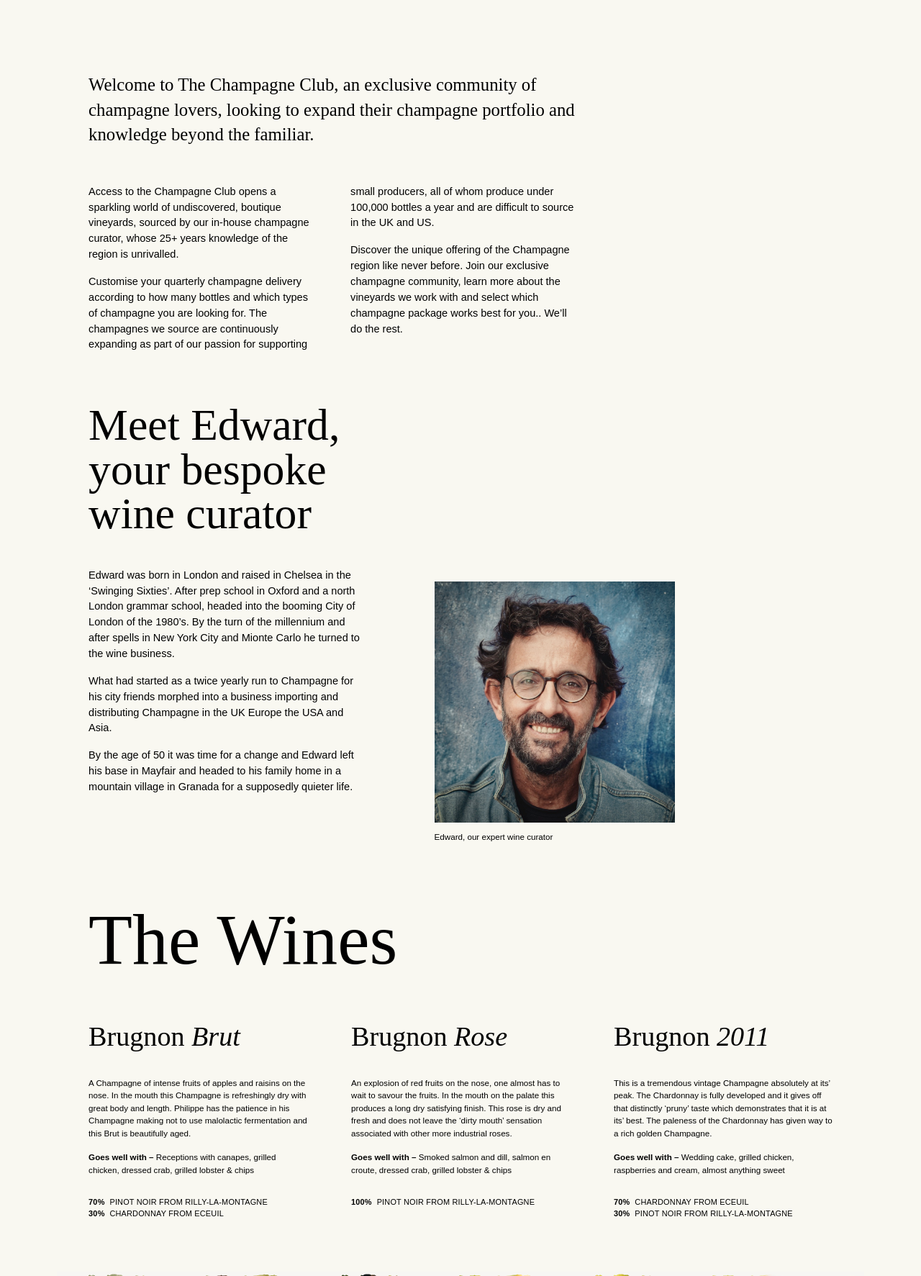
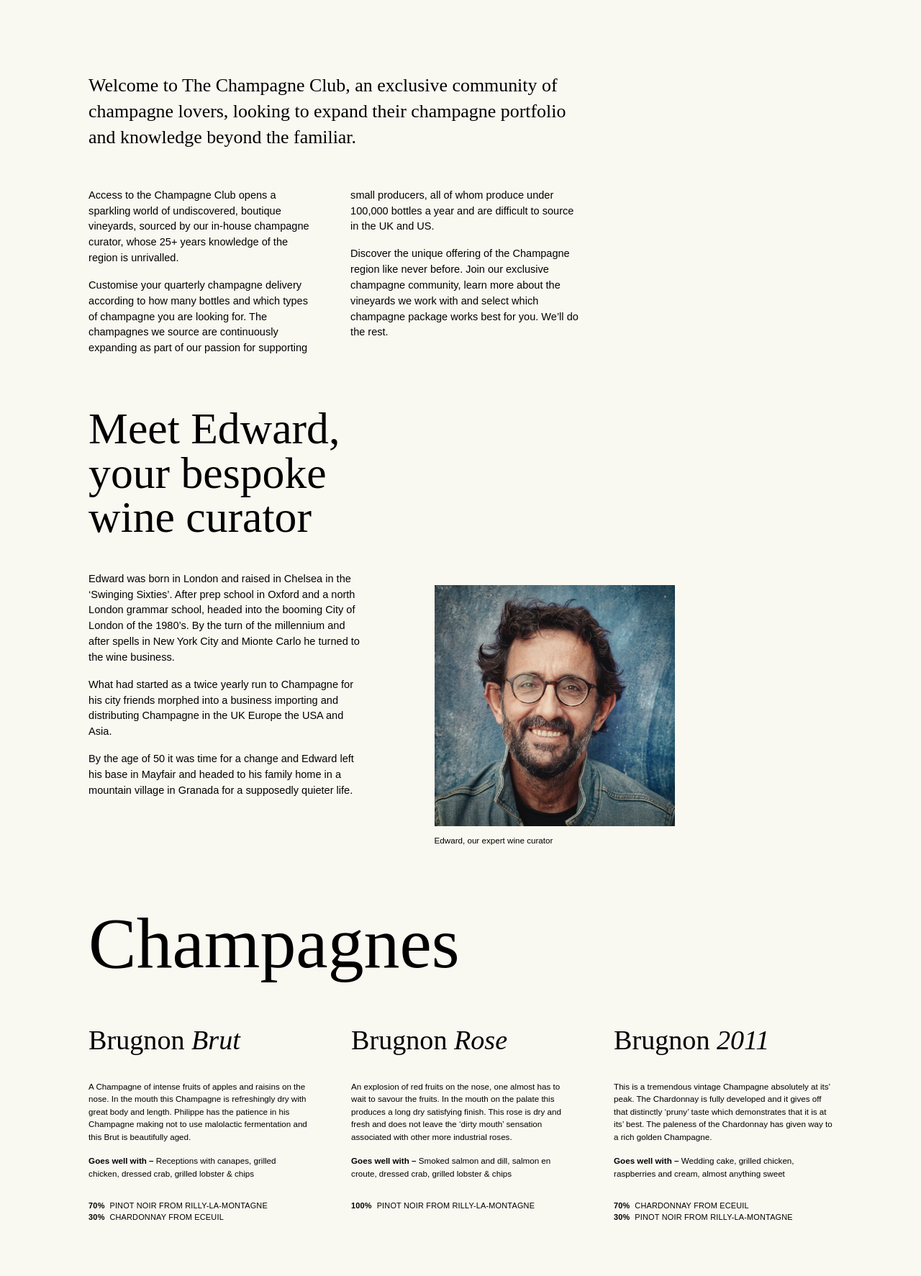
Before and after one commit to JayGeorge/thesybarite_org_static, a PHP site: page /champagne-club.php in a window 1280 px wide. Shown: the part 561-2334 px from the top of the page at 72% size. Run offline with PHP 8.4, Linux system fonts and the light colour scheme; some web fonts are replaced.

Commit message:
Update copy

```diff
--- a/champagne-club.php
+++ b/champagne-club.php
@@ -51,7 +51,7 @@
 
                         <p>Customise your quarterly champagne delivery according to how many bottles and which types of champagne you are looking for. The champagnes we source are continuously expanding as part of our passion for supporting small producers, all of whom produce under 100,000 bottles a year and are difficult to source in the UK and US.</p>
 
-                        <p>Discover the unique offering of the Champagne region like never before. Join our exclusive champagne community, learn more about the vineyards we work with and select which champagne package works best for you.. We’ll do the rest.<p>
+                        <p>Discover the unique offering of the Champagne region like never before. Join our exclusive champagne community, learn more about the vineyards we work with and select which champagne package works best for you. We’ll do the rest.<p>
                     </div>
                 </div>
                 <div class="article">
@@ -71,7 +71,7 @@
                     </div>
                 </div>
 
-                <h2 class="large-title">The Wines</h2>
+                <h2 class="large-title">Champagnes</h2>
                 <div class="feature-columns">
                     <div class="feature-columns__column">
                         <h3 class="feature-columns__title">Brugnon <em>Brut</em></h3>
--- a/css/core.css
+++ b/css/core.css
@@ -136,7 +136,7 @@
     --font-size-m-rem: 1.618rem;
     /* e.g. >> /champagne-club. */
     /* Increase */
-    --font-size-m-custom: 1.7em;
+    --font-size-m-custom: 1.78em;
     --font-size-m-line-height: 1.4;
 
     --font-size-l: 2.618em;
```
